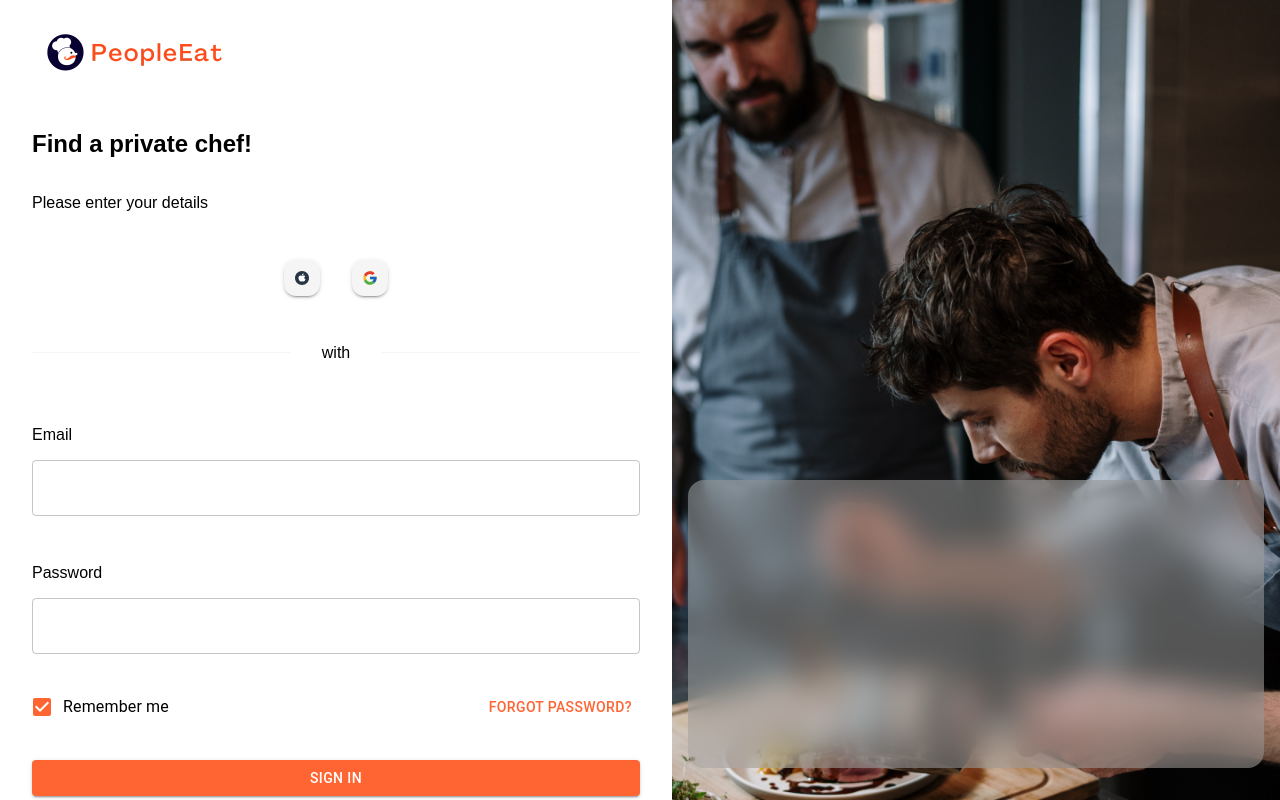
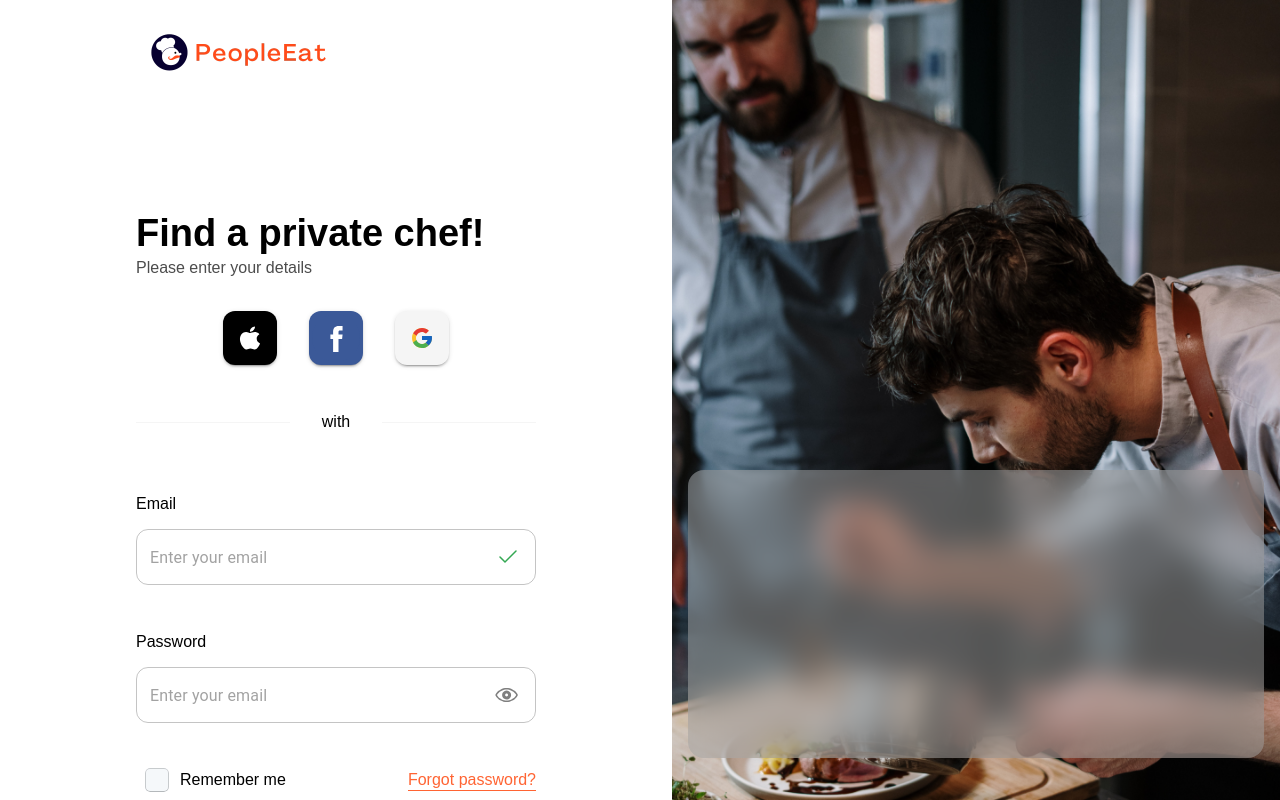
Before and after one commit to people-eat/web-app, a Next.js app: page /sign-in in a window 1280 px wide. Built offline with nearby package versions, Linux system fonts and the light colour scheme.

Commit message:
feat: replace components in sing in page

```diff
--- a/src/components/pages/signIn/index.tsx
+++ b/src/components/pages/signIn/index.tsx
@@ -1,9 +1,12 @@
 import { useMutation } from '@apollo/client';
-import { Button, Checkbox, FormControlLabel, FormGroup, TextField } from '@mui/material';
 import Image from 'next/image';
 import Link from 'next/link';
 import { useState, type ReactElement } from 'react';
+import PEButton from '~/components/standard/buttons/PEButton';
+import PECheckbox from '~/components/standard/checkbox/PECheckbox';
+import PEInput from '~/components/standard/input/PEInput';
 import { AssignOneSessionByEmailAddressDocument } from '../../../data-source/generated/graphql';
+import PELineButton from '../../standard/buttons/PELineButton';
 import { Icon } from '../../standard/icon/Icon';
 import PEIconButton from '../../standard/iconButton/PEIconButton';
 import HStack from '../../utility/hStack/HStack';
@@ -35,69 +38,66 @@ export default function SignInPage(): ReactElement {
         <HStack style={{ height: '100%' }}>
             <VStack style={{ flex: 1, padding: '32px', overflowY: 'scroll' }}>
                 <VStack style={{ gap: '32px', width: '100%', maxWidth: '800px' }}>
-                    <HStack style={{ width: '100%' }}>
+                    <HStack style={{ width: '100%', maxWidth: '400px' }}>
                         <Image src={'/people-eat-logo-title.png'} alt="" width={203} height={46} />
                         <Spacer />
                     </HStack>
 
-                    <VStack style={{ width: '100%', alignItems: 'flex-start' }}>
-                        <h2>Find a private chef!</h2>
-                        <p>Please enter your details</p>
+                    <VStack style={{ width: '100%', maxWidth: '400px', alignItems: 'flex-start', marginTop: '100px' }}>
+                        <h2 className={'text-heading-xl my-1'}>Find a private chef!</h2>
+                        <p className={'text-preBlack my-1'}>Please enter your details</p>
                     </VStack>
 
                     <HStack style={{ gap: '32px' }}>
-                        <PEIconButton icon={Icon.apple} />
-                        <PEIconButton icon={Icon.google} />
+                        <PEIconButton icon={Icon.appleWhiteIcon} size={'54px'} bg={'#000'} iconSize={24} />
+                        <PEIconButton icon={Icon.facebook} size={'54px'} bg={'#3B5998'} iconSize={48} />
+                        <PEIconButton icon={Icon.google} size={'54px'} bg={'#F5F5F5'} iconSize={24} />
                     </HStack>
 
-                    <HStack style={{ width: '100%', alignItems: 'center', gap: '32px' }}>
+                    <HStack style={{ width: '100%', maxWidth: '400px', alignItems: 'center', gap: '32px' }}>
                         <div style={{ height: '1px', backgroundColor: '#F5F5F5', flex: 1 }}></div>
                         <p>with</p>
                         <div style={{ height: '1px', backgroundColor: '#F5F5F5', flex: 1 }}></div>
                     </HStack>
 
-                    <VStack style={{ width: '100%', alignItems: 'flex-start' }}>
+                    <VStack style={{ width: '100%', maxWidth: '400px', alignItems: 'flex-start' }}>
                         <p>Email</p>
-                        <TextField
-                            style={{ width: '100%' }}
-                            value={emailAddress}
-                            onChange={(event): void => {
-                                setEmailAddress(event.target.value);
-                            }}
-                            variant="outlined"
-                        />
+                        <PEInput value={emailAddress} onChange={setEmailAddress} type={'email'} placeholder={'Enter your email'} />
                     </VStack>
 
-                    <VStack style={{ width: '100%', alignItems: 'flex-start' }}>
+                    <VStack style={{ width: '100%', maxWidth: '400px', alignItems: 'flex-start' }}>
                         <p>Password</p>
-                        <TextField
-                            style={{ width: '100%' }}
-                            type="password"
-                            value={password}
-                            onChange={(event): void => {
-                                setPassword(event.target.value);
-                            }}
-                            variant="outlined"
-                        />
+                        <PEInput type={'password'} value={password} onChange={setPassword} placeholder={'Enter your email'} />
                     </VStack>
 
-                    <HStack style={{ width: '100%' }}>
-                        <FormGroup>
-                            <FormControlLabel control={<Checkbox defaultChecked />} label="Remember me" />
-                        </FormGroup>
+                    <HStack style={{ width: '400px' }}>
+                        <HStack className={'items-center'}>
+                            <PECheckbox defaultChecked />
+                            <p>Remember me</p>
+                        </HStack>
                         <Spacer />
                         <div style={{ flex: 1 }}></div>
-                        <Button>Forgot password?</Button>
+                        <PELineButton
+                            title={'Forgot password?'}
+                            fontSize={'text-text-m'}
+                            onClick={function (): void {
+                                throw new Error('Function not implemented.');
+                            }}
+                        />
                     </HStack>
 
-                    <Button variant="contained" style={{ width: '100%' }} onClick={(): any => assignOneSessionByEmailAddress()}>
-                        Sign in
-                    </Button>
+                    <PEButton className={'w-full max-w-[400px]'} title={'Sign in'} onClick={(): any => assignOneSessionByEmailAddress()} />
 
                     <HStack style={{ alignItems: 'center' }}>
-                        No profile yet? &nbsp;
-                        <Link href={'/sign-up'}>
-                            <Button>Register here</Button>
+                        <p className={'text-disabled'}>No profile yet? &nbsp;</p>
+                        <Link href={'/sign-up'} className={'no-underline'}>
+                            <PELineButton
+                                title={'Register here'}
+                                fontSize={'text-text-m'}
+                                onClick={function (): void {
+                                    throw new Error('Function not implemented.');
+                                }}
+                            />
                         </Link>
                     </HStack>
                 </VStack>
@@ -108,7 +108,7 @@ export default function SignInPage(): ReactElement {
                 <VStack
                     style={{
                         width: 'calc(100% - 64px)',
-                        margin: '32px',
+                        margin: '42px',
                         backgroundColor: 'rgba(163, 163, 163, 0.5)',
                         backdropFilter: 'blur(15px)',
                         borderRadius: '16px',
--- a/src/components/standard/buttons/PELineButton.tsx
+++ b/src/components/standard/buttons/PELineButton.tsx
@@ -5,10 +5,11 @@ export interface PELineButtonProps {
     onClick: () => void;
     active?: boolean;
     title: string;
+    fontSize?: string;
 }
 
-export default function PELineButton({ onClick, title }: PELineButtonProps): ReactElement {
-    const baseClassNames = 'flex flex-col hover:translate-y-[-2px] items-center border-solid gap-2 justify-center border-0';
+export default function PELineButton({ onClick, title, fontSize = 'text-text-s' }: PELineButtonProps): ReactElement {
+    const baseClassNames = 'flex flex-col cursor-pointer items-center border-solid gap-2 justify-center border-0';
 
     function handleClick(event: MouseEvent<HTMLDivElement>): void {
         event.preventDefault();
@@ -16,8 +17,8 @@ export default function PELineButton({ onClick, title }: PELineButtonProps): Rea
     }
 
     return (
-        <div onClick={handleClick} className={classNames(baseClassNames)}>
-            <span className={classNames('text-text-s bg-transparent text-orange')}>{title}</span>
+        <div onClick={handleClick} className={classNames(baseClassNames, fontSize)}>
+            <span className={classNames('bg-transparent text-orange')}>{title}</span>
             <span className="w-full h-[1px] -mt-2 bg-orange "></span>
         </div>
     );
--- a/src/components/standard/icon/Icon.tsx
+++ b/src/components/standard/icon/Icon.tsx
@@ -1,5 +1,6 @@
 export enum Icon {
     apple = '/icons/apple.svg',
+    appleWhiteIcon = '/icons/apple-white-icon.svg',
     arrowDown = '/icons/arrow-down.svg',
     arrowNarrowRight = '/icons/arrow-narrow-right.svg',
     arrowNext = '/icons/arrow-next-orange.svg',
--- a/src/components/standard/iconButton/PEIconButton.tsx
+++ b/src/components/standard/iconButton/PEIconButton.tsx
@@ -8,11 +8,12 @@ export interface PEIconButtonProps {
     onClick?: () => void;
     icon: Icon;
     size?: string;
+    bg?: string;
     className?: string;
     iconSize?: number;
 }
 
-export default function PEIconButton({ onClick, icon, size = '36px', iconSize, className }: PEIconButtonProps): ReactElement {
+export default function PEIconButton({ onClick, bg, icon, size = '36px', iconSize, className }: PEIconButtonProps): ReactElement {
     return (
         <IconButton
             sx={{
@@ -23,10 +24,14 @@ export default function PEIconButton({ onClick, icon, size = '36px', iconSize, c
                 height: size,
                 width: size,
                 minWidth: size,
+                boxShadow: '0px solid',
                 '&:hover': {
-                    backgroundColor: 'rgba(245, 245, 245, 1)',
+                    backgroundColor: bg ?? 'rgba(245, 245, 245, 1)',
                 },
-                backgroundColor: 'rgba(245, 245, 245, 1)',
+                '&:focus, &:hover, &.Mui-active, &.Mui-focusVisible': {
+                    boxShadow: '0px solid',
+                },
+                backgroundColor: bg ?? 'rgba(245, 245, 245, 1)',
                 padding: 0,
             }}
             size={'small'}
--- a/src/components/standard/input/PEInput.tsx
+++ b/src/components/standard/input/PEInput.tsx
@@ -1,5 +1,4 @@
 import { OutlinedInput } from '@mui/material';
-import classNames from 'classnames';
 import { useState, type ChangeEvent, type ReactElement } from 'react';
 import { isEmail } from '../../../utils/isEmail';
 import PEHideButton from '../hideButton/PEHideButton';
@@ -30,16 +29,17 @@ export default function PEInput({ disabled, placeholder, type, onChange, value }
                         },
                     },
                     borderRadius: '12px',
+                    paddingRight: '40px',
                 }}
                 type={textFieldType}
-                disabled={disabled}
+                disabled={Boolean(disabled)}
                 onChange={({ target }: TInputChangeEvent): void => {
                     if (type === 'email') setIsValidEmail(isEmail(target.value));
                     onChange?.(target.value);
                 }}
                 fullWidth
                 required
-                placeholder={placeholder}
+                placeholder={placeholder ?? ''}
             />
             <span className={'absolute right-2'}>
                 {type === 'password' && (
@@ -53,7 +53,9 @@ export default function PEInput({ disabled, placeholder, type, onChange, value }
                             <PEIcon icon={Icon.checkGreen} />
                         </div>
                     ) : (
-                        <span className={classNames('text-disabled', { ['text-red-500']: !isValidEmail })}>Enter your email</span>
+                        <div className="mr-2">
+                            <PEIcon icon={Icon.close} />
+                        </div>
                     ))}
             </span>
         </section>
--- a/src/styles/globals.css
+++ b/src/styles/globals.css
@@ -35,3 +35,7 @@
         scrollbar-width: none; /* Firefox */
     }
 }
+
+input:-webkit-autofill {
+    box-shadow: inset 0 0 0 1000px #fff;
+}
--- a/tailwind.config.cjs
+++ b/tailwind.config.cjs
@@ -49,6 +49,7 @@ const config = {
                 'heading-s': ['20px', { fontWeight: '600', lineHeight: '24px' }],
                 'heading-m': ['24px', { fontWeight: '600' }],
                 'heading-l': ['32px', { fontWeight: '600' }],
+                'heading-xl': ['38px', { fontWeight: '600' }],
                 'text-s': ['12px', { lineHeight: '15px' }],
                 'text-s-height': ['12px', { lineHeight: '20px' }],
                 'text-sm': ['14px', { lineHeight: '18px' }],
```
Also changed, not shown: public/icons/apple-white-icon.svg (added).
